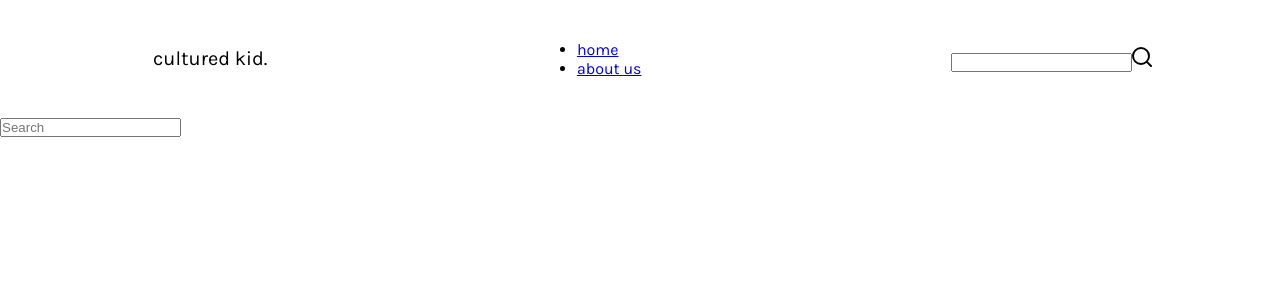
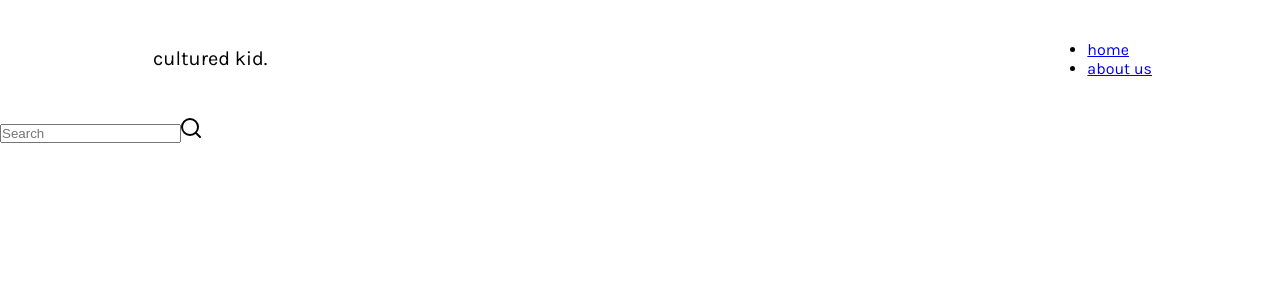
Before and after one commit to zhuravskayalina/art_gallery, a React (Vite) app in the folder react-ts-app/: page / in a window 1280 px wide. Shown: the top 300 px of the page. Built offline with nearby package versions, Linux system fonts and the light colour scheme; some icons are missing.

Commit message:
feat: move search bar from header to home page

```diff
--- a/react-ts-app/src/LocalStorageClient/LocalStorageClient.ts
+++ b/react-ts-app/src/LocalStorageClient/LocalStorageClient.ts
@@ -16,7 +16,7 @@ class LocalStorageClient {
   };
 
   public setSearchValue = (value: string) => {
-    localStorage.setItem('search-value', value);
+    localStorage.setItem('search-value', value.trim());
   };
 
   public getSearchValue = () => {
--- a/react-ts-app/src/components/Header/Header.tsx
+++ b/react-ts-app/src/components/Header/Header.tsx
@@ -3,7 +3,6 @@ import Navigation from '../Navigation/Navigation';
 import styles from './header.module.scss';
 
 import { ReactComponent as Logo } from '../../assets/images/logo.svg';
-import SearchBar from '../SearchBar/SearchBar';
 
 class Header extends React.Component {
   render() {
@@ -15,7 +14,6 @@ class Header extends React.Component {
             <span>cultured kid.</span>
           </div>
           <Navigation />
-          <SearchBar />
         </div>
       </header>
     );
--- a/react-ts-app/src/components/Home/Home.tsx
+++ b/react-ts-app/src/components/Home/Home.tsx
@@ -1,11 +1,12 @@
 import React from 'react';
+import SearchBar from '../SearchBar/SearchBar';
 
 class Home extends React.Component {
   render() {
     return (
       <main>
         <section>
-          <input type="text" placeholder="Search" />
+          <SearchBar />
         </section>
       </main>
     );
--- a/react-ts-app/src/components/SearchBar/SearchBar.tsx
+++ b/react-ts-app/src/components/SearchBar/SearchBar.tsx
@@ -20,9 +20,16 @@ class SearchBar extends Component<SearchBarProps, State> {
     this.handleChange = this.handleChange.bind(this);
   }
 
+  public componentWillUnmount() {
+    const { inputValue } = this.state;
+
+    if (inputValue) {
+      localStorageClient.setSearchValue(inputValue);
+    }
+  }
+
   handleChange(event: React.ChangeEvent<HTMLInputElement>) {
     this.setState({ inputValue: event.target.value });
-    localStorageClient.setSearchValue(event.target.value);
   }
 
   render() {
@@ -34,6 +41,7 @@ class SearchBar extends Component<SearchBarProps, State> {
           className={styles.searchInput}
           value={inputValue}
           onChange={this.handleChange}
+          placeholder="Search"
         />
         <SearchIcon className={styles.searchIcon} />
       </div>
--- a/react-ts-app/src/components/SearchBar/search-bar.module.scss
+++ b/react-ts-app/src/components/SearchBar/search-bar.module.scss
@@ -2,6 +2,7 @@
 
 .search {
   position: relative;
+  width: fit-content;
 
   &-input {
     height: 25px;
```
